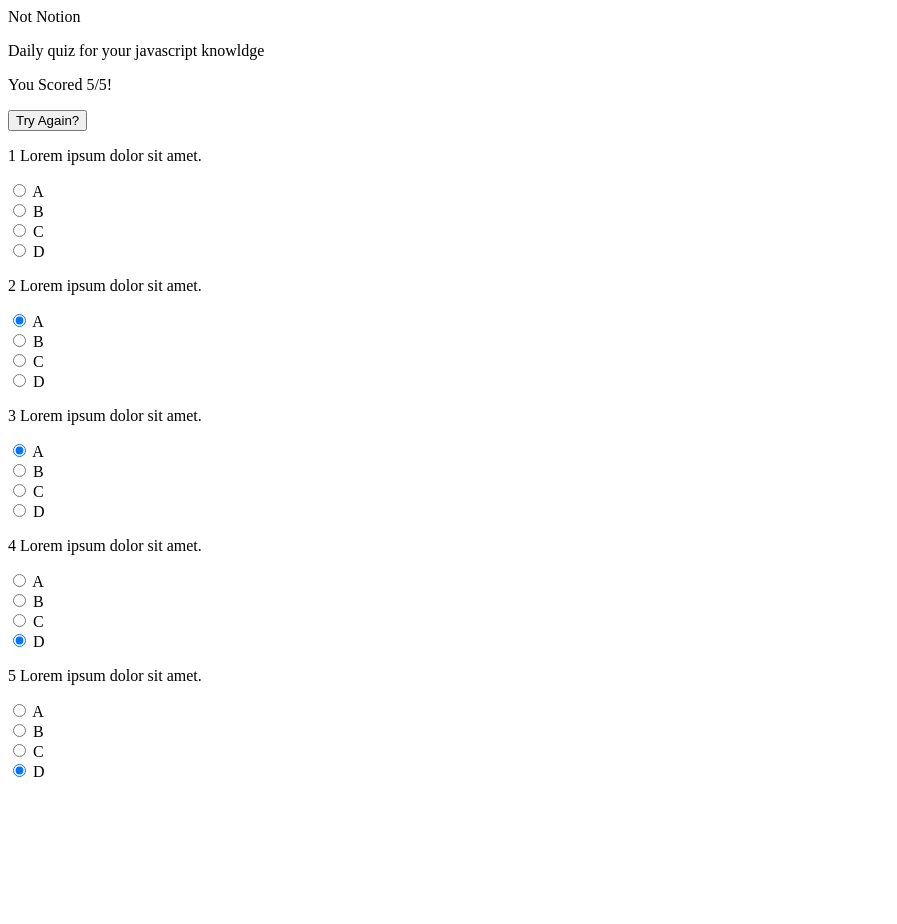
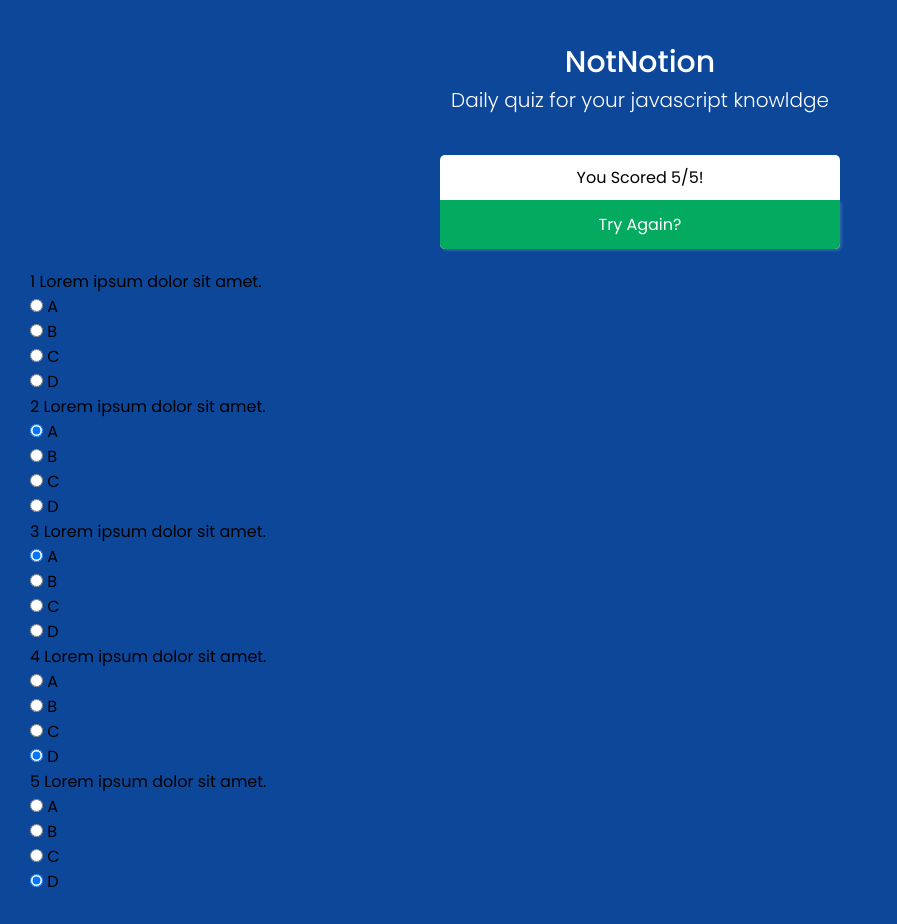
Before and after one commit to ranjit1024/quiz, a plain HTML site: page index.html in a window 1280 px wide. Shown: the whole page, without its empty margins (0-897 px from the left). Before the commit the page ends 800 px from the top, so only its background shows below. Drawn offline with nearby package versions, Linux system fonts and the light colour scheme.

Commit message:
adding half css

```diff
--- a/index.html
+++ b/index.html
@@ -9,7 +9,7 @@
     <main>
         <section class="quiz">
             <div class="heading">
-                <p class="title">Not Notion</p>
+                <p class="title">NotNotion</p>
                 <p class="sub-title">Daily quiz for your javascript knowldge</p>
             </div>
 
--- a/style.css
+++ b/style.css
@@ -0,0 +1,62 @@
+@import url('https://fonts.googleapis.com/css2?family=Poppins:ital,wght@0,100;0,200;0,300;0,400;0,500;0,600;0,700;0,800;0,900;1,100;1,200;1,300;1,400;1,500;1,600;1,700;1,800;1,900&display=swap');
+@import url("https://cdn.jsdelivr.net/npm/bootstrap-icons@1.11.3/font/bootstrap-icons.min.css");
+*{
+    margin: 0;
+    padding: 0;
+    box-sizing: border-box;
+    font-size: 16px;
+    font-family: 'Poppins', sans-serif;
+    text-decoration: none;
+    list-style: none;
+}
+
+.quiz{
+    background-color: #0d479a;
+    padding: 30px;
+}
+
+.heading {
+    margin: 10px auto 40px auto;
+}
+
+.heading .title{
+    font-size: 30px;
+    color:#ffffff;
+    text-align: center;
+    font-weight: 500;
+}
+
+.heading .sub-title{
+    font-size: 20px;
+    color:#ffffff;
+    text-align: center;
+    font-weight: 300;
+}
+
+.result{
+    text-align: center;
+    min-width: 350px;
+    max-width: 400px;
+    margin: 20px auto;
+    border-radius: 5px;
+    font-size: 20px;
+    background-color: #ffffff;
+    box-shadow: rgba(0,0,0,0,24) 0px 3px 8px;
+}
+
+.result p:first-child{
+    padding: 10px 20px;
+}
+
+.reload button{
+    background-color: #04AA60;
+    color:#ffffff;
+    padding: 12px 10px;
+    border-radius: 0px 0px 5px 5px;
+    width: 100%;
+    border: none;
+    box-shadow: rgba(255, 255, 255, 0.15) 1.95px 1.95px 2.6px;
+    &:hover{
+        cursor: pointer;
+    }
+}
```
